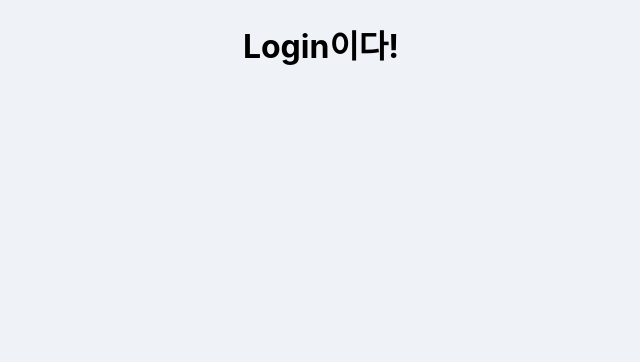
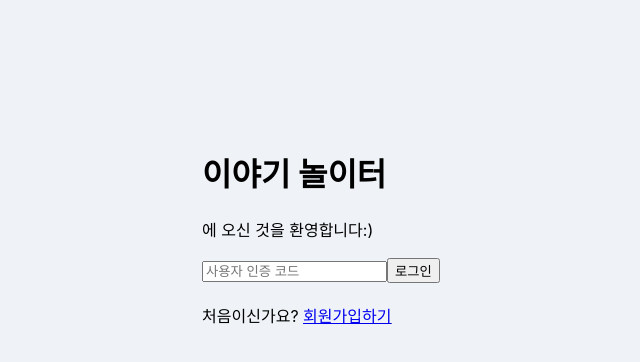
Before and after one commit to suminl22/talkative-fairy-tale-front, a React (Create React App) app: page /login in a window 1280 px wide. Shown: the top 362 px of the page, without its empty margins (319-959 px from the left). Built offline with nearby package versions, Linux system fonts and the light colour scheme.

Commit message:
add: Login Page component

```diff
--- a/src/App.js
+++ b/src/App.js
@@ -1,3 +1,4 @@
+import React from 'react';
 import './App.css';
 import {
   BrowserRouter as Router,
--- a/src/index.css
+++ b/src/index.css
@@ -1,5 +1,5 @@
 body {
-  margin: 0;
+  margin: 10%;
   padding: 0;
   font-family: -apple-system, BlinkMacSystemFont, 'Segoe UI', 'Roboto', 'Oxygen',
     'Ubuntu', 'Cantarell', 'Fira Sans', 'Droid Sans', 'Helvetica Neue',
@@ -10,6 +10,7 @@ body {
   height: 100%;
   display: flex;
   justify-content: center;
+  align-items: center;
 }
 
 code {
--- a/src/routes/Login.js
+++ b/src/routes/Login.js
@@ -1,6 +1,55 @@
-function Login(){
+import React, { useState } from 'react';
+import { Link } from 'react-router-dom';
+
+const Login = () => {
+    // 상태 변수 정의
+    const [authCode, setAuthCode] = useState('');
+    const [error, setError] = useState('');
+
+    // 입력값 변경 시 처리 함수
+    const handleChange = (e) => {
+        const { value } = e.target;
+        // 영문자와 숫자로 이루어진 6자리 문자열인지 검사
+        if (/^[A-Za-z0-9]{6}$/.test(value) || value === '') {
+            setAuthCode(value);
+            setError(''); // 에러 메시지 초기화
+        } else {
+            setError('영문자와 숫자만 사용하여 6자리를 입력해주세요.');
+        }
+    };
+
+    // 폼 제출 시 처리 함수
+    const handleSubmit = (e) => {
+        e.preventDefault();
+        // 여기에 로그인 처리 로직 추가
+        alert(`사용자 인증 코드: ${authCode}`);
+    };
+
     return (
-        <h1>Login이다!</h1>
+        <div>
+            <div className="login">
+                <h1>이야기 놀이터</h1>
+                <span>에 오신 것을 환영합니다:)</span>
+                <form onSubmit={handleSubmit}>
+                    <input
+                        type="text"
+                        value={authCode}
+                        onChange={handleChange}
+                        placeholder="사용자 인증 코드"
+                        style={{ marginTop: '20px' }}
+                    />
+                    {error && <p style={{ color: 'red' }}>{error}</p>}
+                    <button type="submit">로그인</button>
+                </form>
+            </div>
+            <div style={{ marginTop: '20px' }}>
+                <span>처음이신가요? </span>
+                {/* 회원가입 페이지로 이동하는 링크 */}
+                <span style={{ textDecoration: 'underline' }}>
+                    <Link to={'/signUp'}>회원가입하기</Link>
+                </span>
+            </div>
+        </div>
     );
 }
 
--- a/src/routes/SignUp.js
+++ b/src/routes/SignUp.js
@@ -1,3 +1,5 @@
+import React from 'react';
+
 function SignUp(){
     return (
         <h1>SignUp이다!</h1>
```
